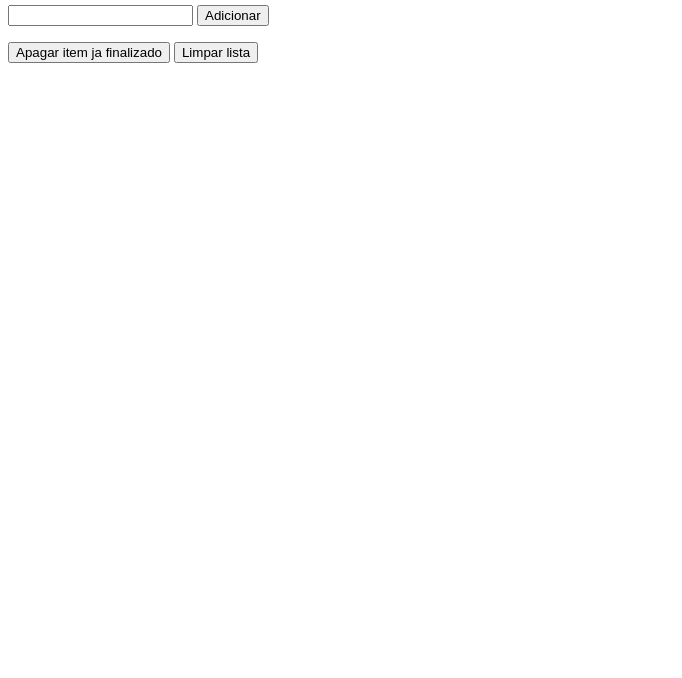
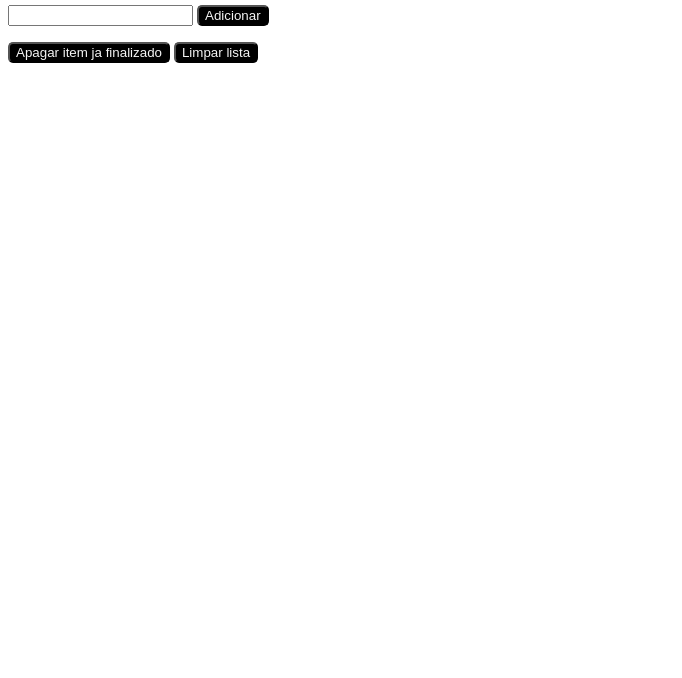
Before and after one commit to tryber/sd-03-block5-project-todo-list, a plain HTML site: page index.html in a window 1280 px wide. Shown: the part 122-800 px from the top of the page, without its empty margins (0-682 px from the left). Drawn offline with Linux system fonts and the light colour scheme.

Commit message:
Atualização

```diff
--- a/index.html
+++ b/index.html
@@ -17,7 +17,7 @@
 
         <label for=""></label>
         <input type="text" id="texto-tarefa">
-        <button id="criar-tarefa" class="cursor">Adicionar</button>
+        <button id="criar-tarefa">Adicionar</button>
 
 
     </header>
@@ -26,9 +26,9 @@
     <ol id="lista-tarefas">
     </ol>
 
-    <button id="finalizados" class="cursor">Apagar item ja finalizado</button>
+    <button id="finalizados">Apagar item ja finalizado</button>
 
-    <button id="apaga-tudo" class="cursor">Limpar lista</button>
+    <button id="apaga-tudo">Limpar lista</button>
 
     <script src="script.js"></script>
 
--- a/style.css
+++ b/style.css
@@ -11,6 +11,9 @@
     text-decoration: line-through;
 } */
 
-.cursor {
+button {
+    background-color: rgb(0, 0, 0);
+    color: whitesmoke;
     cursor: pointer;
+    border-radius: 5px;
 }
```
